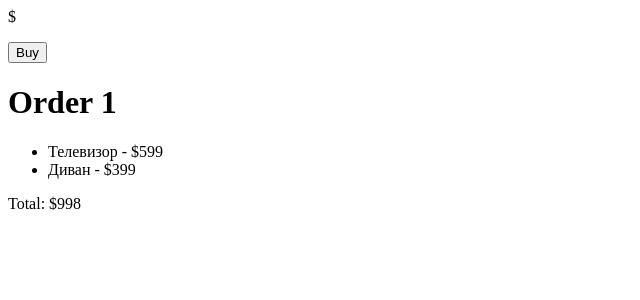
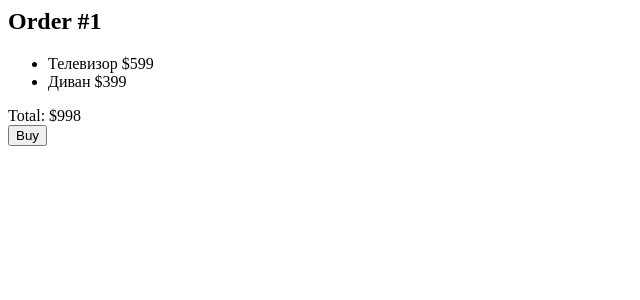
Before and after one commit to AlekseySuin/DjangoStripe, a Django app: page /orders/1/ in a window 1280 px wide. Shown: the top 300 px of the page, without its empty margins (0-640 px from the left). Run offline with Django 5.2, Linux system fonts and the light colour scheme; data comes from the database, SQL or seed files in the repository; some libraries are stand-ins or nearby versions.

Commit message:
fix html/css

```diff
--- a/items/templates/order_detail.html
+++ b/items/templates/order_detail.html
@@ -7,23 +7,34 @@
     <script src="https://js.stripe.com/v3/"></script>
 </head>
 <body>
-    <div class="container">
-        <div class="items-list">
-            <div class="item-card">
-                <h2 class="item-name">{{ item.name }}</h2>
-                <p class="item-description">{{ item.description }}</p>
-                <p class="item-price">${{ item.price }}</p>
-                <button class="buy-button" id="checkout-button">Buy</button>
+    <div class="order-card">
+        <h2>Order #{{ order.id }}</h2>
+        <ul class="items-list">
+            {% for item in order.items.all %}
+            <li class="item">
+                <span class="item-name">{{ item.name }}</span>
+                <span class="item-price">${{ item.price }}</span>
+            </li>
+            {% endfor %}
+            {% if order.discount %}
+            <div class="discount">
+                <span>Discount:</span>
+                <span class="discount-amount">{{ order.discount.amount }}%</span>
             </div>
+            {% endif %}
+            {% if order.tax %}
+            <div class="tax">
+                <span>Tax:</span>
+                <span class="tax-rate">{{ order.tax.rate }}%</span>
+            </div>
+            {% endif %}
+        </ul>
+        <div class="order-total">
+            <span>Total:</span>
+            <span class="total-price">${{ order.total_price }}</span>
         </div>
+        <button class="pay-button" id="checkout-button">Buy</button>
     </div>
-    <h1>Order {{ order.id }}</h1>
-    <ul>
-        {% for item in order.items.all %}
-            <li>{{ item.name }} - ${{ item.price }}</li>
-        {% endfor %}
-    </ul>
-    <p>Total: ${{ order.total_price }}</p>
     <script>
         var stripe = Stripe('{{ stripe_public_key }}');
         var checkoutButton = document.getElementById('checkout-button');
```
Also changed, not shown: items/templates/orders_list.html (+1 -29 lines).
